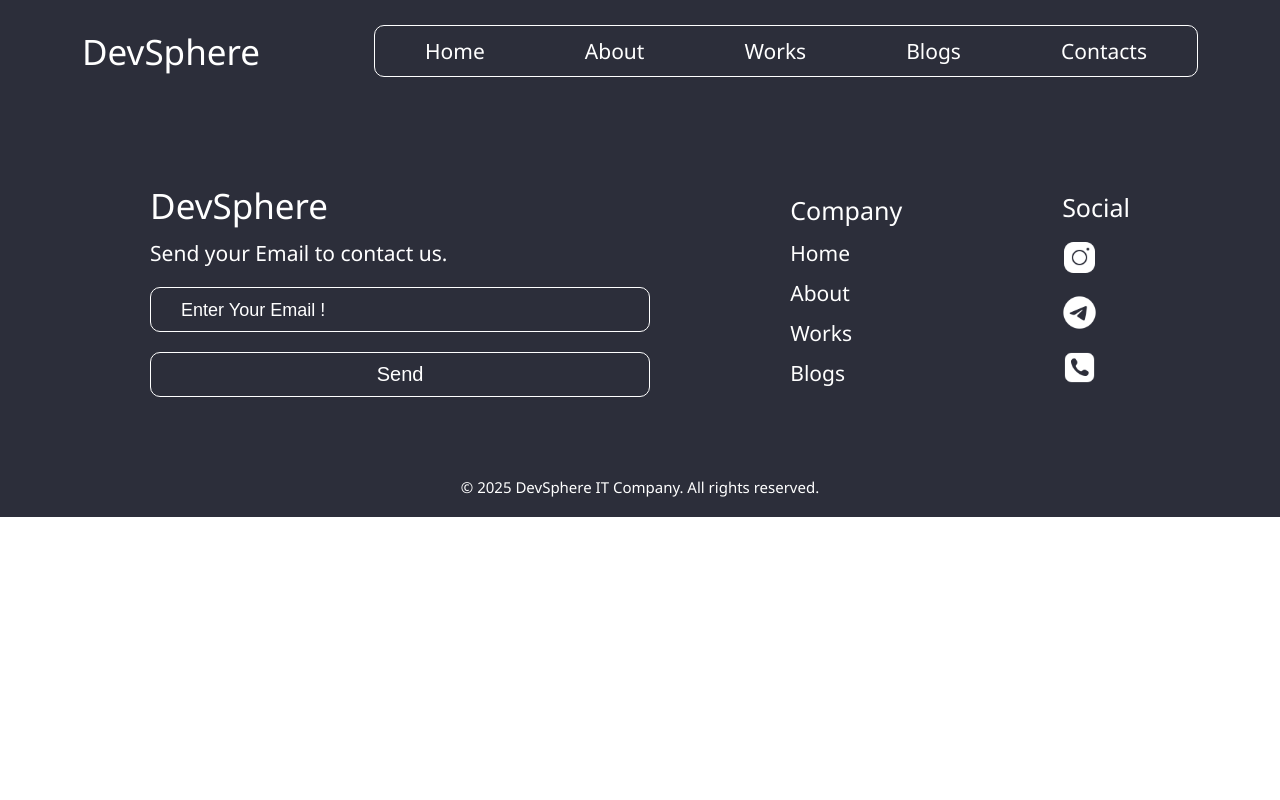
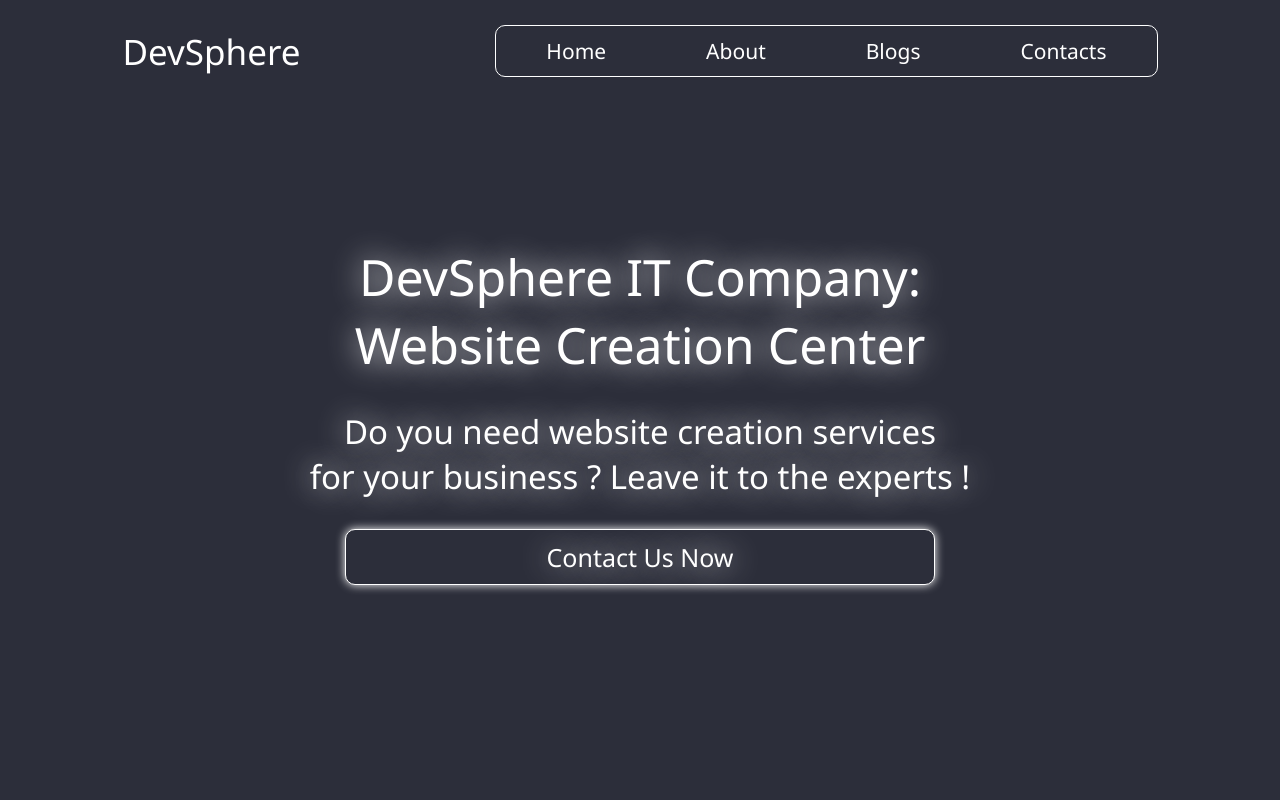
Before and after one commit to JahongirFox/DevSphere-IT-Company, a React (Vite) app: page / in a window 1280 px wide. Shown: the top 800 px of the page. Built offline with nearby package versions, Linux system fonts and the light colour scheme.

Commit message:
Home Page, Home1, Home1.jsx

```diff
--- a/src/App.jsx
+++ b/src/App.jsx
@@ -2,6 +2,7 @@ import React from 'react'
 import { BrowserRouter as Router, Routes, Route } from "react-router-dom";
 import Footer from './Components/Footer/Footer'
 import Navbar from './Components/Navbar/Navbar'
+import Main from './Pages/Home/Main/Main'
 
 function App() {
 
@@ -9,7 +10,7 @@ function App() {
       <Router>
         <Navbar/>
           <Routes>
-              {/* <Route path="/" element={<Home />} /> */}
+              <Route path="/" element={<Main />} />
           </Routes>
         <Footer/>
       </Router>
--- a/src/Components/Footer/Footer.jsx
+++ b/src/Components/Footer/Footer.jsx
@@ -88,7 +88,7 @@ function Footer() {
                         <ul><a href="">Home</a></ul>
                         <ul><a href="">About</a></ul>
                         <ul><a href="">Works</a></ul>
-                        <ul><a href="">Blogs</a></ul>
+                        <ul><a href="">Contacts</a></ul>
                 </div>
                 <div className="Imgs-blocks">
                     <p>Social</p>
--- a/src/Components/Navbar/Navbar.jsx
+++ b/src/Components/Navbar/Navbar.jsx
@@ -19,9 +19,8 @@ function Navbar() {
                     <div className="Nav-ul-link-width">
                         <div className="nav-ul-links">
                             <ul>
-                                <li><a href="#">Home</a></li>
+                                <li><a href="/">Home</a></li>
                                 <li><a href="#">About</a></li>
-                                <li><a href="#">Works</a></li>
                                 <li><a href="#">Blogs</a></li>
                                 <li><a href="#">Contacts</a></li>
                             </ul>
--- /dev/null
+++ b/src/Pages/Home/Home1/Home1.css
@@ -0,0 +1,60 @@
+*{
+    margin: 0;
+    padding: 0;
+    box-sizing: border-box;
+}
+.Home1{
+    background-color: #2C2E3A;
+    width: 100%;
+    height: 89vh;
+    /* border: 1px solid white; */
+
+}
+.Home1-container{
+    padding: 11%;
+}
+.Home1-container>p{
+    color: white;
+    font-family: 'Segoe UI', Tahoma, Geneva, Verdana, sans-serif;
+    font-weight: 400;
+    font-size: clamp(0px, 5vw, 50px);
+    font-weight: 500;
+    text-shadow: 0px 0px 30px white;
+    text-align: center;
+}
+.Home1-p1>p{
+    color: white;
+    font-family: 'Segoe UI', Tahoma, Geneva, Verdana, sans-serif;
+    font-weight: 400;
+    font-size: clamp(0px, 4vw, 33px);
+    font-weight: 300;
+    margin-top: 30px;
+    text-shadow: 0px 0px 30px white;
+    text-align: center;
+}
+.Center-btn>button{
+    color: white;
+    font-family: 'Segoe UI', Tahoma, Geneva, Verdana, sans-serif;
+    font-weight: 400;
+    background-color: #2C2E3A;
+    border: 1px solid white;
+    width: 590px;
+    padding: 10px;
+    border-radius: 10px;
+    font-size: clamp(0px, 5vw, 25px);
+    font-weight: 300;
+    margin-top: 30px;
+    text-shadow: 0px 0px 30px white;
+    text-align: center;
+    box-shadow: 0px 0px 10px white;
+
+}
+.Center-btn>button:hover{
+    box-shadow: 0px 0px 20px white;
+    transition: 0.5s;
+}
+.Center-btn{
+    display: flex;
+    align-items: center;
+    justify-content: center;
+}
--- /dev/null
+++ b/src/Pages/Home/Home1/Home1.jsx
@@ -0,0 +1,20 @@
+import React from "react";
+import './Home1.css'
+
+function Home1() {
+    return(
+        <div className="Home1">
+            <div className="Home1-container">
+                <p>DevSphere IT Company: <br /> Website Creation Center</p>
+                <div className="Home1-p1">
+                    <p >Do you need website creation services <br /> for your business ? Leave it to the experts !</p>
+                    <div className="Center-btn">
+                        <button>Contact Us Now</button>
+                    </div>
+                </div>
+            </div>
+        </div>
+    )
+}
+
+export default Home1;
--- /dev/null
+++ b/src/Pages/Home/Main/Main.jsx
@@ -0,0 +1,13 @@
+import React from "react";
+import Home1 from '../Home1/Home1'
+
+
+function Main() {
+    return(
+        <>
+            <Home1/>
+        </>
+    )
+}
+
+export default Main;
```
Also changed, not shown: src/Pages/Home/Home1/back.png (added).
